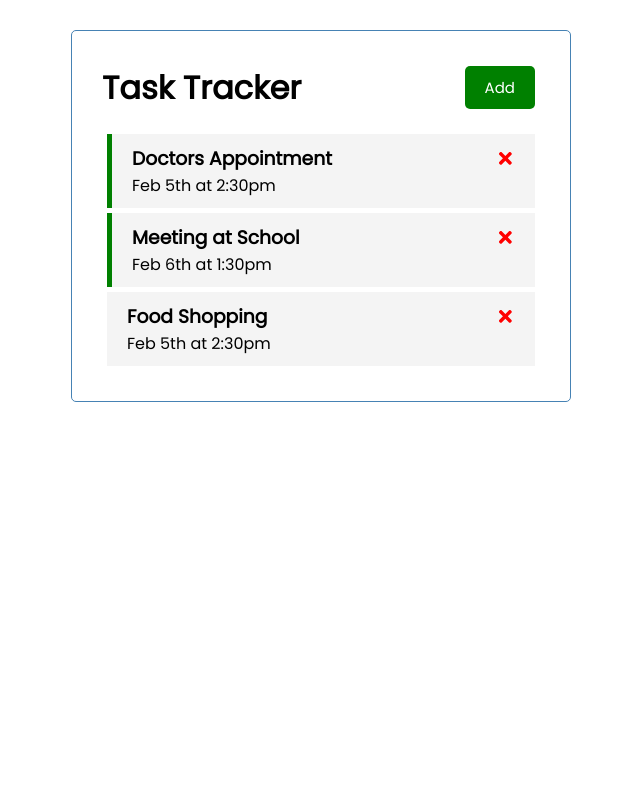
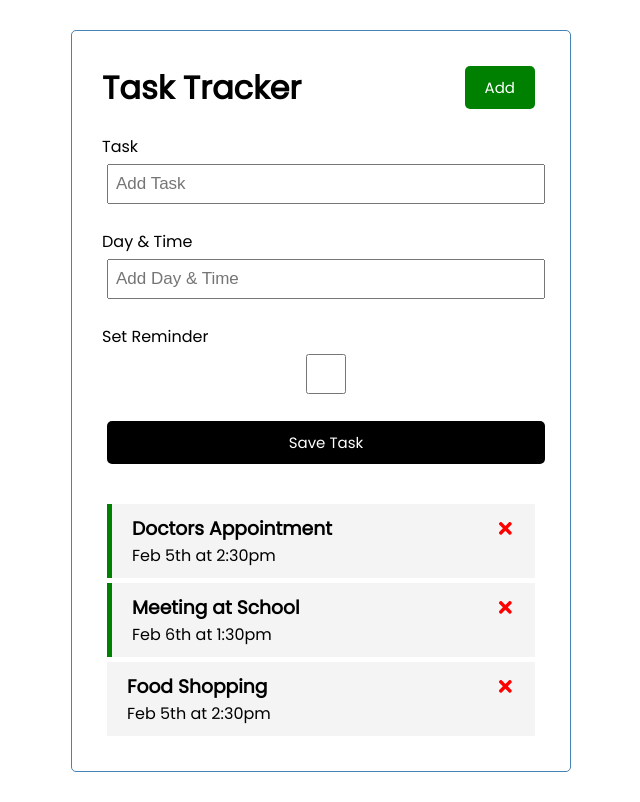
Before and after one commit to justinrkinsman/React_Practice, a React (Create React App) app in the folder react-task-tracker/: page / in a window 1280 px wide. Shown: the whole page, without its empty margins (319-959 px from the left). Built offline with nearby package versions, Linux system fonts and the light colour scheme.

Commit message:
Create form for adding task

```diff
--- a/react-task-tracker/src/App.js
+++ b/react-task-tracker/src/App.js
@@ -1,6 +1,7 @@
 import { useState } from 'react'
 import Header from "./components/Header";
 import Tasks from "./components/Tasks";
+import AddTask from './components/AddTask';
 
 const App = () => {
   const [tasks, setTasks] = useState([
@@ -37,6 +38,7 @@
   return (
     <div className="container">
       <Header />
+      <AddTask />
       {tasks.length > 0 ? <Tasks tasks={tasks} onDelete={deleteTask} onToggle={toggleReminder} /> : "No Tasks To Show" }
     </div>
   );
--- /dev/null
+++ b/react-task-tracker/src/components/AddTask.js
@@ -0,0 +1,39 @@
+import { useState } from 'react'
+
+const AddTask = () => {
+    const [text, setText] = useState('')
+    const [day, setDay] = useState('')
+    const [reminder, setReminder] = useState(false)
+
+    return (
+        <form className='add-form'>
+            <div className='form-control'>
+                <label>Task</label>
+                <input
+                    type='text'
+                    placeholder='Add Task'
+                    value={text}
+                    onChange={(e) => setText(e.target.value)}/>
+            </div>
+            <div className='form-control'>
+                <label>Day & Time</label>
+                <input
+                    type='text'
+                    placeholder='Add Day & Time'
+                    value={day}
+                    onChange={(e) => setDay(e.target.value)}/>
+            </div>
+            <div className='form-control from-control-check'>
+                <label>Set Reminder</label>
+                <input
+                    type='checkbox'
+                    value={reminder}
+                    onChange={(e) => setReminder(e.currentTarget.checked)}/>
+            </div>
+
+            <input type='submit' value='Save Task' className="btn btn-block"/>
+        </form>
+    )
+}
+
+export default AddTask
```
